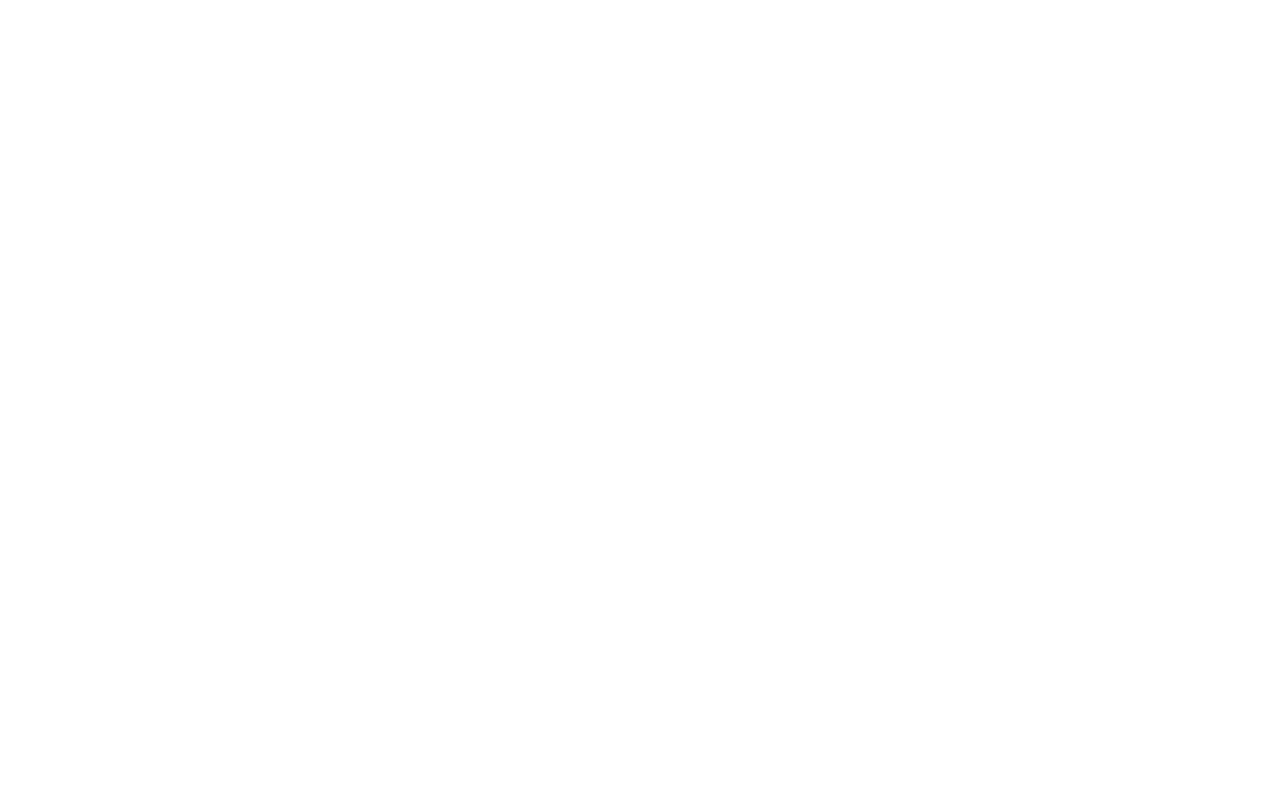
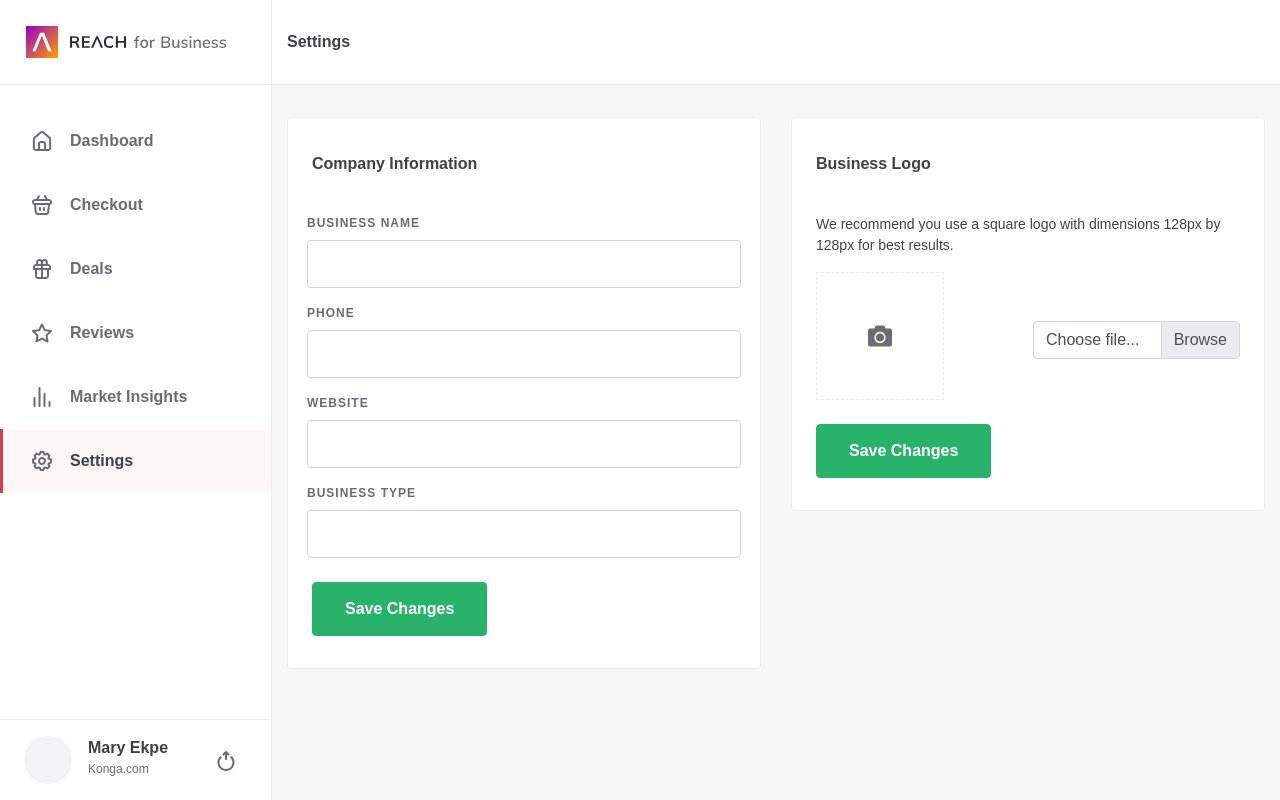
Before and after one commit to Igho-Godwin/vue-app, a Vue app: page /settings/organisation in a window 1280 px wide. Built offline with nearby package versions, Linux system fonts and the light colour scheme; a web font is replaced by a local one.

Commit message:
added pages and routes

```diff
--- a/src/layouts/DashboardLayout.vue
+++ b/src/layouts/DashboardLayout.vue
@@ -1,7 +1,7 @@
 <template>
   <div class="dashboard-layout">
-    <Sidebar userName="Mary Ekpe" companyName="Konga.com" :activeSidebar="isSidebarActive" />
-    <Header @openSidebar="openSidebar()" />
+    <Sidebar userName="Mary Ekpe" companyName="Konga.com" :activeSidebar="isSidebarActive" :activeNav="headerTitle" />
+    <Header :title="headerTitle" @openSidebar="openSidebar()" />
     <main class="dashboard-main">
       <div class="container-fluid">
         <slot />
@@ -32,6 +32,11 @@
       },
       closeSidebar() {
         this.isSidebarActive = false;
+      }
+    },
+    computed: {
+      headerTitle() {
+        return (this.$route.meta.headerTitle)
       }
     }
   }
--- a/src/layouts/Header.vue
+++ b/src/layouts/Header.vue
@@ -5,7 +5,7 @@
     </button>
     <div class="dashboard-header__content">
       <div class="container-fluid">
-        <h3 class="dashboard-header__title">Heading</h3>
+        <h3 class="dashboard-header__title"> {{title}} </h3>
       </div>
     </div>
 
--- a/src/layouts/Sidebar.vue
+++ b/src/layouts/Sidebar.vue
@@ -6,12 +6,12 @@
       </router-link>
     </div>
     <nav class="sidebar-nav">
-      <router-link v-for="link in navLinks" :key="link.id" :to="link.url" class="sidebar-nav__link" :class="(link.active) ? 'sidebar-nav__link--active' : '' ">
+      <a v-for="link in navLinks" :key="link.id" :href="link.url" class="sidebar-nav__link" :class="(link.active) ? 'sidebar-nav__link--active' : '' ">
         <div class="sidebar-nav__link-icon">
           <img :src="require('@/assets/icons/' + link.icon + '.svg' )">
         </div>
         <span class="sidebar-nav__link-name">{{link.name}}</span>
-      </router-link>
+      </a>
     </nav>
     <div class="sidebar-footer">
       <div class="company-logo">
@@ -38,7 +38,7 @@
             name: 'Dashboard',
             url: '/dashboard',
             icon: 'home',
-            active: true
+            active: false
           },
           {
             name: 'Checkout',
@@ -66,7 +66,7 @@
           },
           {
             name: 'Settings',
-            url: '/settings',
+            url: '/settings/checkout',
             icon: 'settings',
             active: false
           },
@@ -77,7 +77,20 @@
       userName: String,
       companyName: String,
       companyLogo: String,
-      activeSidebar: Boolean
+      activeSidebar: Boolean,
+      activeNav: String
+    },
+    methods: {
+      updateActiveNavClass() {
+        if ( this.activeNav === "Dashboard" ) {
+          this.navLinks[0].active = true
+        } else if ( this.activeNav === "Settings" ) {
+          this.navLinks[5].active = true
+        }
+      }
+    },
+    mounted() {
+      this.updateActiveNavClass()
     }
   }
 </script>
--- /dev/null
+++ b/src/pages/settings/AccountSetting.vue
@@ -0,0 +1,27 @@
+<template>
+  <div id="accountSetting">
+    <div class="row">
+      <div class="col-lg-6">
+        <AccountSettings />
+      </div>
+      <div class="col-lg-6">
+        <ChangePassword />
+      </div>
+    </div>
+  </div>
+</template>
+
+<script>
+  import AccountSettings from "@/components/settings/AccountSettings";
+  import ChangePassword from "@/components/settings/ChangePassword";
+
+  export default {
+    components: {
+      AccountSettings,
+      ChangePassword
+    },
+    mounted() {
+      this.$emit('headerTitle')
+    }
+  }
+</script>
--- /dev/null
+++ b/src/pages/settings/CheckoutSetting.vue
@@ -0,0 +1,17 @@
+<template>
+  <div id="checkoutSetting">
+    <BankInformation />
+  </div>
+</template>
+
+<script>
+  import BankInformation from "@/components/settings/BankInformation";
+  export default {
+    components: {
+      BankInformation
+    },
+    mounted() {
+      this.$emit('headerTitle')
+    }
+  }
+</script>
--- /dev/null
+++ b/src/pages/settings/OrganisationSetting.vue
@@ -0,0 +1,26 @@
+<template>
+  <div id="organisationSetting">
+    <div class="row">
+      <div class="col-lg-6">
+        <CompanyInformation />
+      </div>
+      <div class="col-lg-6">
+        <BusinessLogo />
+      </div>
+    </div>
+  </div>
+</template>
+
+<script>
+  import CompanyInformation from "@/components/settings/CompanyInformation";
+  import BusinessLogo from "@/components/settings/BusinessLogo";
+  export default {
+    components: {
+      CompanyInformation,
+      BusinessLogo
+    },
+    mounted() {
+      this.$emit('headerTitle')
+    }
+  }
+</script>
--- /dev/null
+++ b/src/pages/settings/StaffLocationSetting.vue
@@ -0,0 +1,27 @@
+<template>
+  <div id="staffLocationSetting">
+    <div class="row">
+      <div class="col-lg-6">
+        <AllStaff />
+      </div>
+      <div class="col-lg-6">
+        <AllLocations />
+      </div>
+    </div>
+  </div>
+</template>
+
+<script>
+  import AllStaff from "@/components/settings/AllStaff";
+  import AllLocations from "@/components/settings/AllLocations";
+
+  export default {
+    components: {
+      AllStaff,
+      AllLocations
+    },
+    mounted() {
+      this.$emit('headerTitle')
+    }
+  }
+</script>
--- a/src/routers/routes.js
+++ b/src/routers/routes.js
@@ -21,10 +21,49 @@
     path: '/onboarding/3',
     component: () => import("@/pages/onboarding/Step3")
   },
+
+
+  // SETTINGS
+  {
+    path: '/settings/checkout',
+    component: () => import("@/pages/settings/CheckoutSetting"),
+    meta: {
+      layout: 'dashboard',
+      headerTitle: 'Settings'
+    }
+  },
+  {
+    path: '/settings/organisation',
+    component: () => import("@/pages/settings/OrganisationSetting"),
+    meta: {
+      layout: 'dashboard',
+      headerTitle: 'Settings'
+    }
+  },
+  {
+    path: '/settings/account',
+    component: () => import("@/pages/settings/AccountSetting"),
+    meta: {
+      layout: 'dashboard',
+      headerTitle: 'Settings'
+    }
+  },
+  {
+    path: '/settings/staff-location',
+    component: () => import("@/pages/settings/StaffLocationSetting"),
+    meta: {
+      layout: 'dashboard',
+      headerTitle: 'Settings'
+    }
+  },
+
   {
     path: '/dashboard',
     component: () => import("@/pages/Dashboard"),
-    meta: { layout: 'dashboard' }
+    meta: {
+      layout: 'dashboard' ,
+      headerTitle: 'Dashboard'
+    }
   },
   {
     path: '/all-cards',
```
